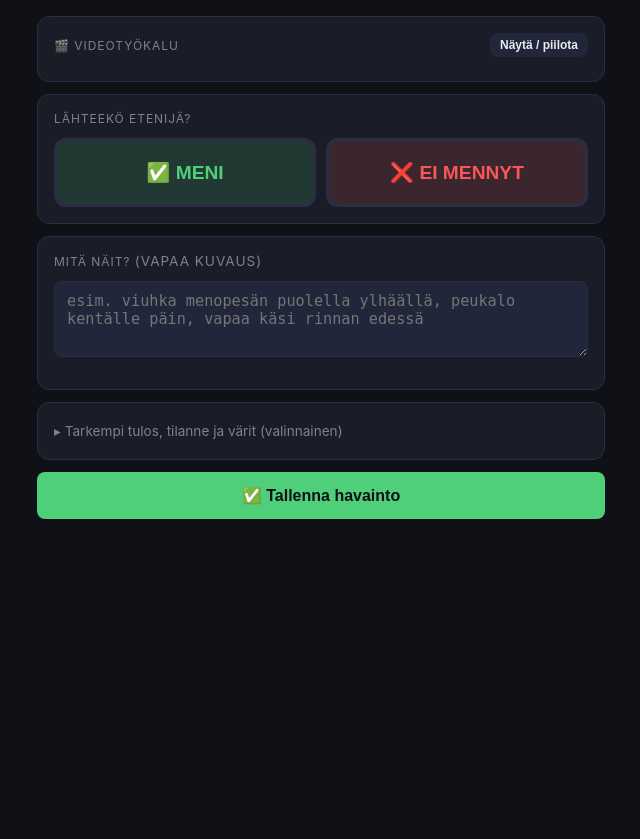
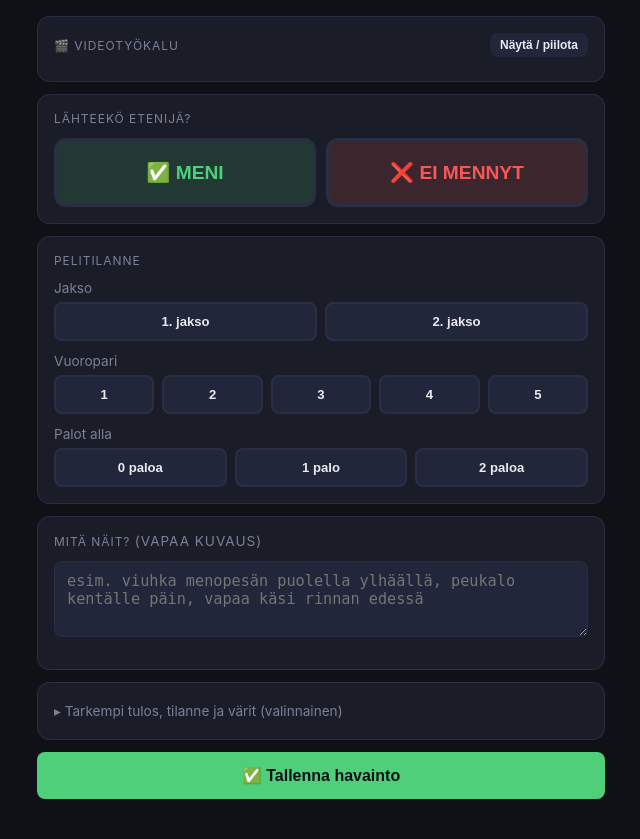
Before and after one commit to Jugisoft/merkinmurtaja_2.0, a Flask app: page /ottelu/uusi in a window 1280 px wide. Shown: the part 72-911 px from the top of the page, without its empty margins (319-959 px from the left). Before the commit the page ends 591 px from the top, so only its background shows below. Run offline with Flask 3, Linux system fonts and the light colour scheme; the visitor is signed in with stand-in values (Sample User, id 1); data comes from the database, SQL or seed files in the repository; data that the repository does not hold is empty.

Commit message:
Siirrä jakso/vuoropari/palot näkyväksi kortiksi ja muista valinnat
- Uusi Pelitilanne-kortti lomakkeen alkuun (jakso, vuoropari, palot alla)
- Palot-kentässä painikkeet dropdownin sijaan
- sessionStorage muistaa jakso/vuoropari/pallot-valinnat sivulatausten välillä

Co-Authored-By: Claude Sonnet 4.6 <noreply@anthropic.com>

```diff
--- a/templates/syotto.html
+++ b/templates/syotto.html
@@ -140,6 +140,34 @@ const VAARAT_MAX = {{ asetukset.vaarat_pois_max_ms|int }};
     </div>
   </div>
 
+  <!-- ══ PELITILANNE ══ -->
+  <div class="card">
+    <div class="card-title">Pelitilanne</div>
+    <label>Jakso</label>
+    <div style="display:flex;gap:8px;margin-bottom:12px;">
+      {% for j in [1,2] %}
+      <button type="button" class="valinta-btn jakso-btn" style="flex:1;"
+              onclick="valitseJakso({{ j }})">{{ j }}. jakso</button>
+      {% endfor %}
+    </div>
+    <label>Vuoropari</label>
+    <div style="display:flex;gap:8px;flex-wrap:wrap;margin-bottom:12px;">
+      {% for vp in [1,2,3,4,5] %}
+      <button type="button" class="valinta-btn vuoropari-btn" style="flex:1;min-width:40px;"
+              onclick="valitseVuoropari({{ vp }})">{{ vp }}</button>
+      {% endfor %}
+    </div>
+    <label>Palot alla</label>
+    <div style="display:flex;gap:8px;">
+      <button type="button" class="valinta-btn pallot-btn" style="flex:1;" onclick="valitsePallot(0)">0 paloa</button>
+      <button type="button" class="valinta-btn pallot-btn" style="flex:1;" onclick="valitsePallot(1)">1 palo</button>
+      <button type="button" class="valinta-btn pallot-btn" style="flex:1;" onclick="valitsePallot(2)">2 paloa</button>
+    </div>
+    {% for p in [0,1,2] %}
+    <input type="radio" name="pallot" value="{{ p }}" id="pallot{{ p }}" style="display:none;" {% if p==0 %}checked{% endif %}>
+    {% endfor %}
+  </div>
+
   <!-- ══ KUVAUS ══ -->
   <div class="card">
     <div class="card-title">Mitä näit? <span class="muted" style="font-weight:400;">(vapaa kuvaus)</span></div>
@@ -443,10 +443,10 @@ function valitseVuoro(v){
 }
 function valitsePallot(p){
   document.getElementById('pallot'+p).checked=true;
-  document.querySelectorAll('#syotto-form .number-btn').forEach(b=>{
-    if(b.getAttribute('onclick')===`valitsePallot(${p})`)b.classList.add('valittu');
-    else if(b.getAttribute('onclick')?.startsWith('valitsePallot'))b.classList.remove('valittu');
+  document.querySelectorAll('.pallot-btn').forEach(b=>{
+    b.classList.toggle('valittu', b.getAttribute('onclick')===`valitsePallot(${p})`);
   });
+  sessionStorage.setItem('mm_pallot',p);
 }
 function valitseEtenijat(e){
   document.getElementById('etenijat-input').value=e;
@@ -467,12 +467,14 @@ function valitseJakso(j){
   document.querySelectorAll('.jakso-btn').forEach(b=>{
     b.classList.toggle('valittu', b.getAttribute('onclick')===`valitseJakso(${j})`);
   });
+  sessionStorage.setItem('mm_jakso',j);
 }
 function valitseVuoropari(v){
   document.getElementById('vuoropari-input').value=v;
   document.querySelectorAll('.vuoropari-btn').forEach(b=>{
     b.classList.toggle('valittu', b.getAttribute('onclick')===`valitseVuoropari(${v})`);
   });
+  sessionStorage.setItem('mm_vuoropari',v);
 }
 function valitseTilanne(t){
   document.getElementById('tilanne-input').value=t;
@@ -480,5 +482,13 @@ function valitseTilanne(t){
     b.classList.toggle('valittu', b.getAttribute('onclick')===`valitseTilanne('${t}')`);
   });
 }
+document.addEventListener('DOMContentLoaded',function(){
+  const j=sessionStorage.getItem('mm_jakso');
+  if(j)valitseJakso(parseInt(j));
+  const vp=sessionStorage.getItem('mm_vuoropari');
+  if(vp)valitseVuoropari(parseInt(vp));
+  const p=sessionStorage.getItem('mm_pallot');
+  if(p!==null)valitsePallot(parseInt(p));
+});
 </script>
 {% endblock %}
```
Also changed, not shown: other parts of templates/syotto.html (+1 -29 lines). Lines whose indentation alone changed are shown as unchanged.
